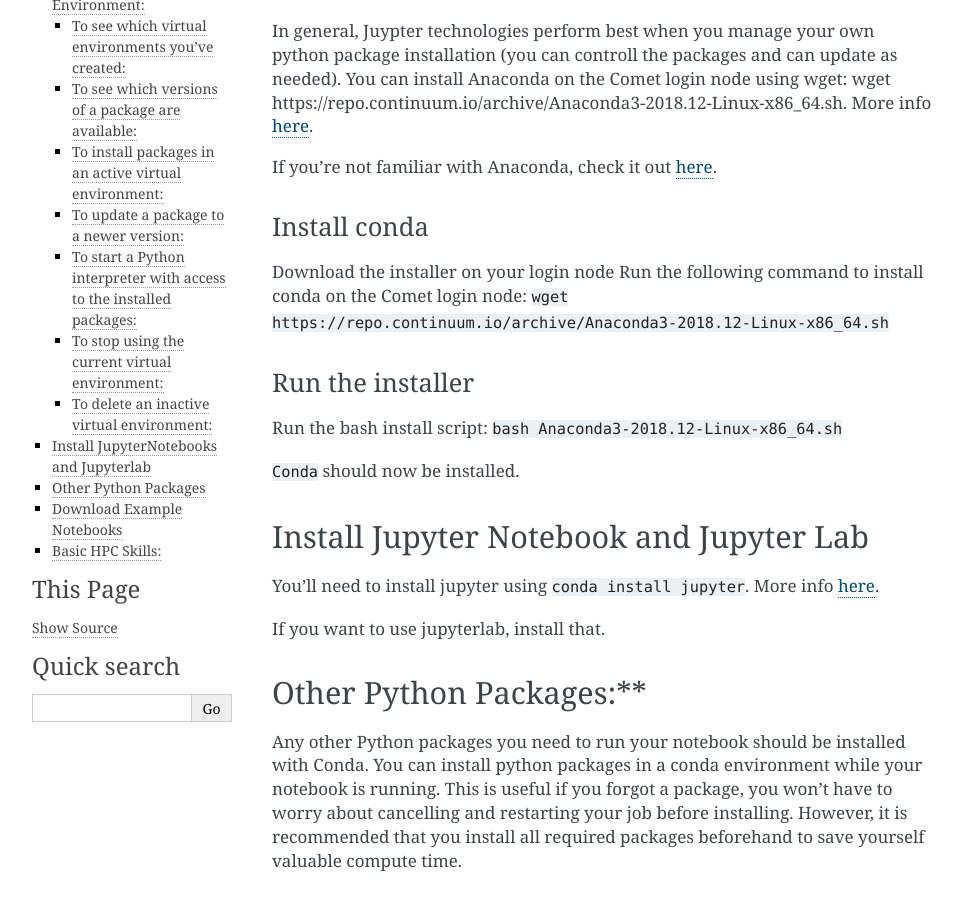
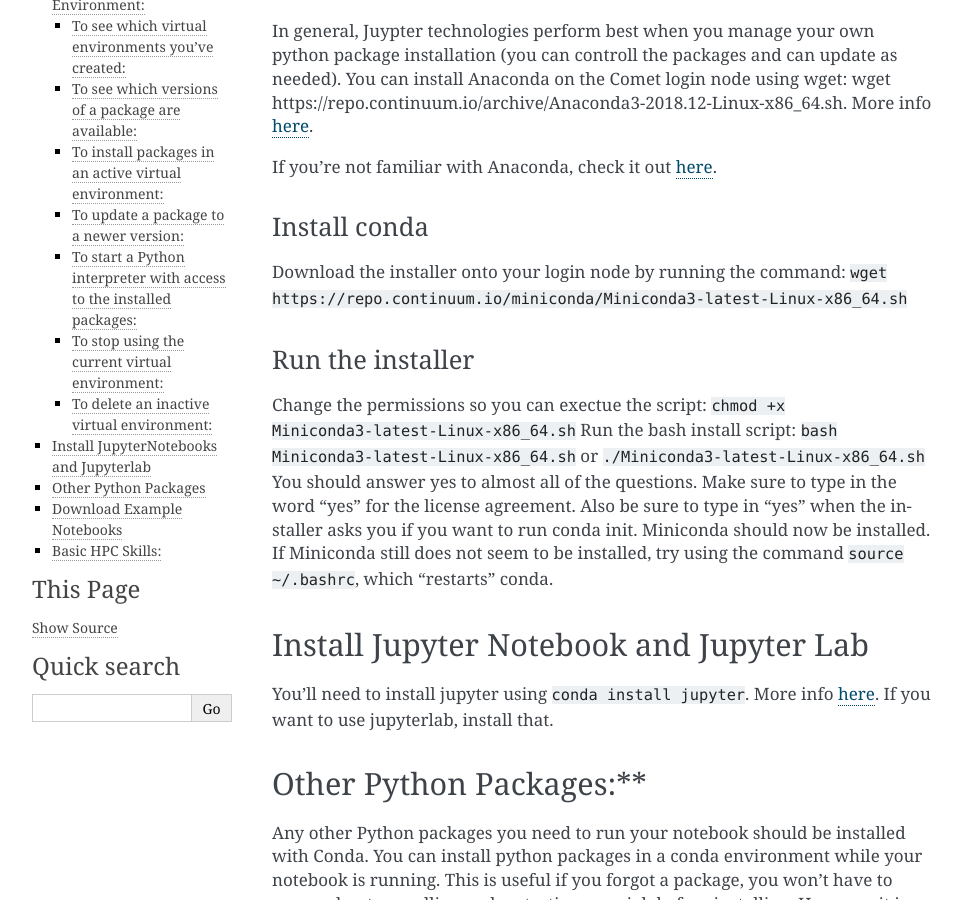
Before and after one commit to sdsc-hpc-training-org/notebooks-101, a Sphinx documentation site: the page built from Docs/source/prerequisites.md, in a window 1280 px wide and 900 px high, scrolled down 268 px. Shown: the whole window, without its empty margins (148-1110 px from the left). Built offline with Sphinx 7.4.7, drawn with Linux system fonts in a browser that asks for light colours.

Commit message:
Update prerequesites page

```diff
--- a/Docs/source/prerequisites.md
+++ b/Docs/source/prerequisites.md
@@ -8,17 +8,17 @@
 If you’re not familiar with Anaconda, check it out [here](https://www.anaconda.com/products/individual).
 
 ### Install conda
-Download the installer on your login node
-Run the following command to install conda on the Comet login node: `wget https://repo.continuum.io/archive/Anaconda3-2018.12-Linux-x86_64.sh`
+Download the installer onto your login node by running the command: `wget https://repo.continuum.io/miniconda/Miniconda3-latest-Linux-x86_64.sh`
 
 ### Run the installer
-Run the bash install script: `bash Anaconda3-2018.12-Linux-x86_64.sh`
-
-`Conda` should now be installed.
+Change the permissions so you can exectue the script: `chmod +x Miniconda3-latest-Linux-x86_64.sh`
+Run the bash install script: `bash Miniconda3-latest-Linux-x86_64.sh` or `./Miniconda3-latest-Linux-x86_64.sh`
+You should answer yes to almost all of the questions. Make sure to type in the word "yes" for the license agreement.
+Also be sure to type in "yes" when the installer asks you if you want to run conda init.
+Miniconda should now be installed. If Miniconda still does not seem to be installed, try using the command `source ~/.bashrc`, which "restarts" conda.
 
 ## Install Jupyter Notebook and Jupyter Lab
 You'll need to install jupyter using `conda install jupyter`. More info [here](https://anaconda.org/anaconda/jupyter).
-
 If you want to use jupyterlab, install that.
 
 ## Other Python Packages:**
@@ -26,7 +26,6 @@
 
 
 ## Setup a Conda Virtual Environment:
-
 Choose whatever name you want - it should reflect the application/project you are working on.
 `$ conda create --name example_env`
 
```
